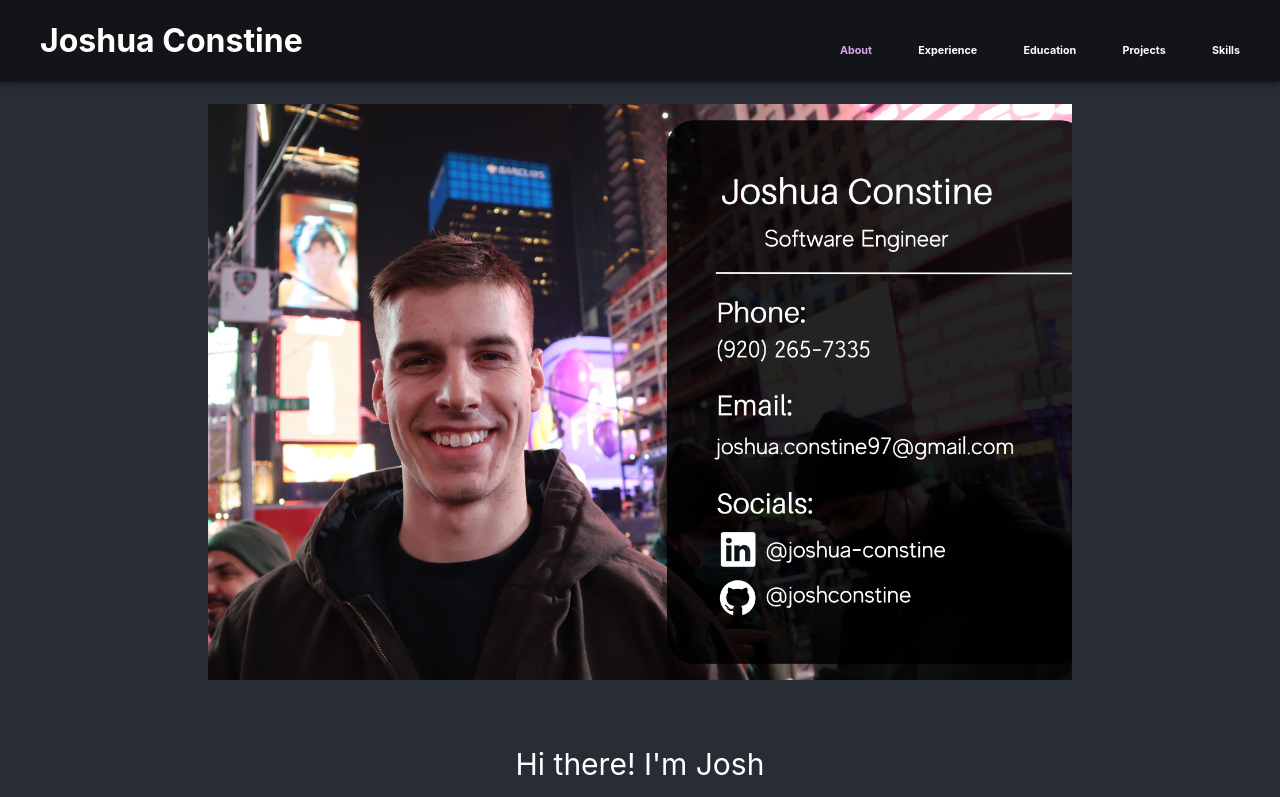
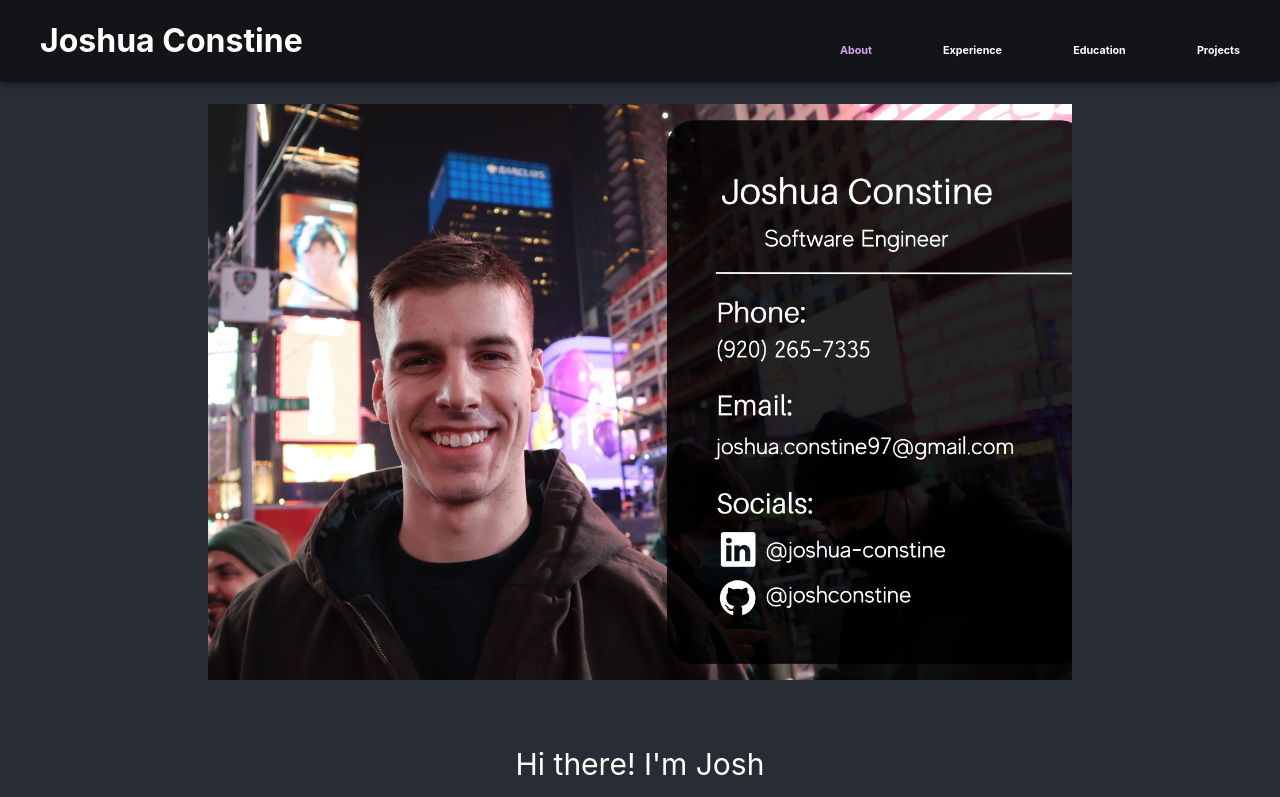
Before and after one commit to joshconstine/josh-website, a React (Create React App) app: page / in a window 1280 px wide. Shown: the top 797 px of the page. Built offline with nearby package versions, Linux system fonts and the light colour scheme.

Commit message:
hotfix skills navbar

```diff
--- a/src/Navbar.js
+++ b/src/Navbar.js
@@ -107,12 +107,12 @@ const Navbar = () => {
         >
           Projects
         </h6>
-        <h6
+        {/* <h6
           onClick={(e) => scrollFunction1(e, "skills", 4)}
           className={`links ${classNames[4]}`}
         >
           Skills
-        </h6>
+        </h6> */}
       </Box>
     </AppBar>
   );
```
